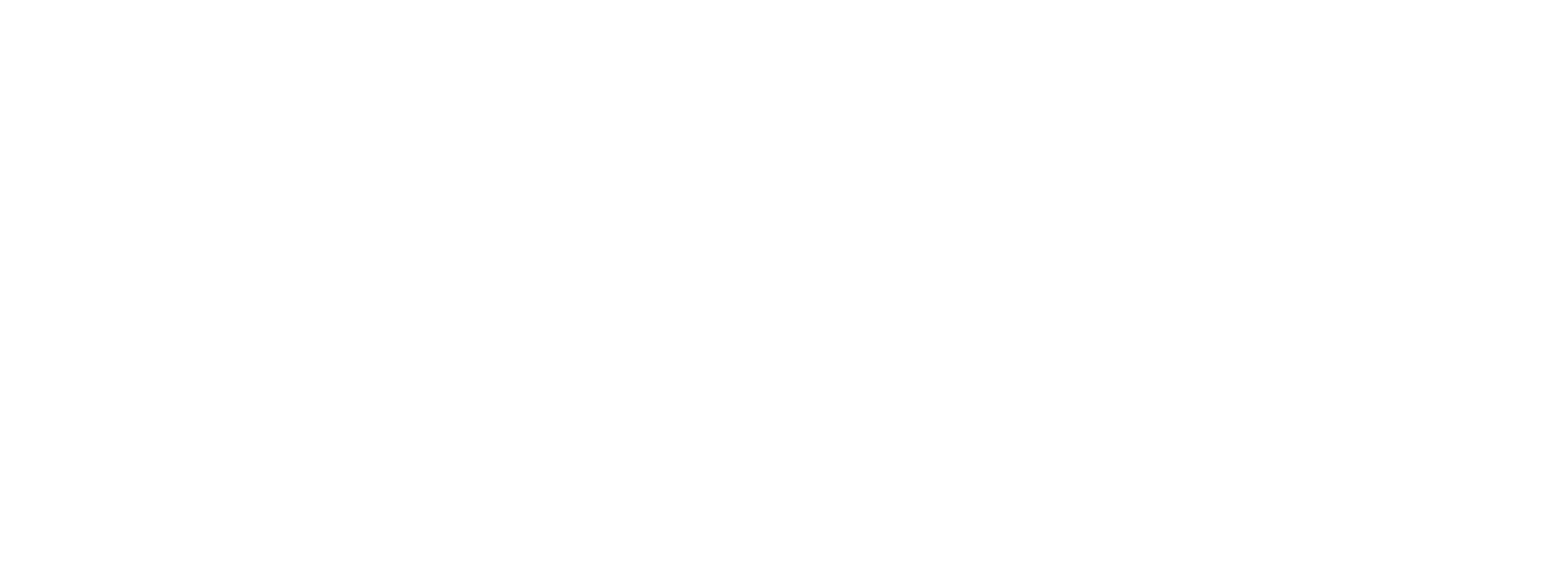
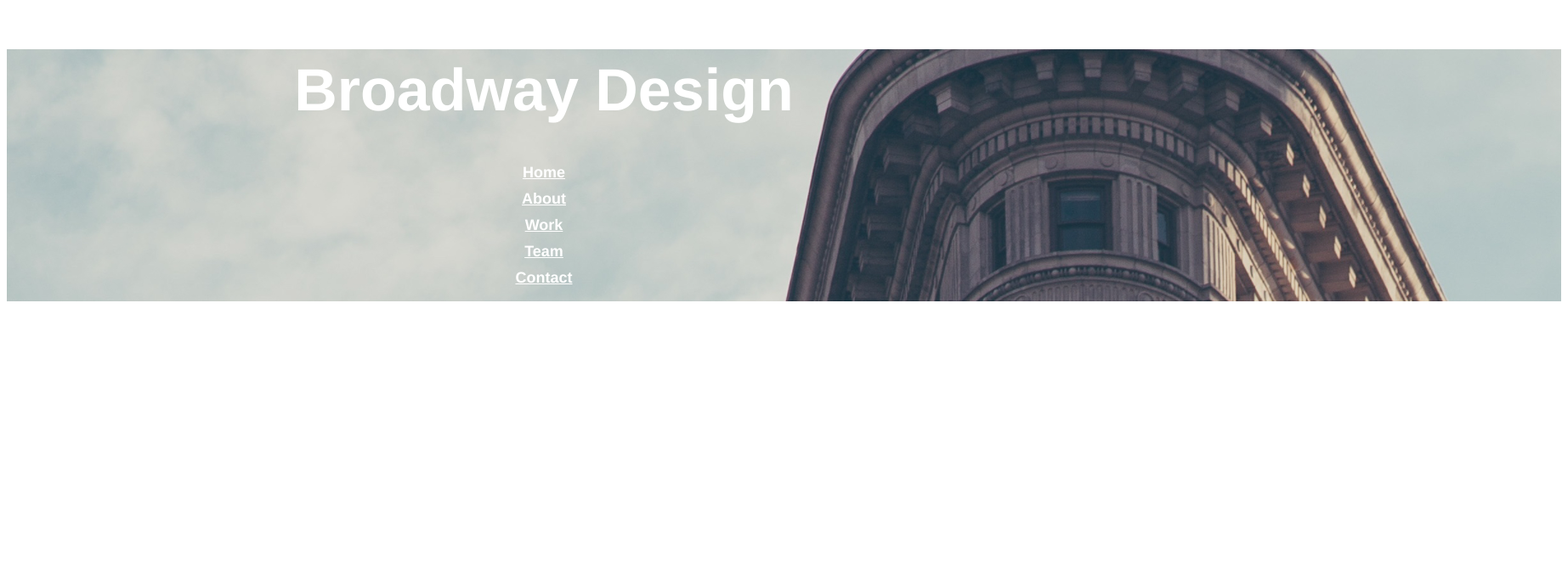
Before and after one commit to alysonalyson/broadway, a plain HTML site: page index.html in a window 1280 px wide. Shown: the whole page at 85% size, 1838 px wide, since content can reach past the window. Drawn offline with Linux system fonts and the light colour scheme.

Commit message:
added header content

```diff
--- a/index.html
+++ b/index.html
@@ -6,7 +6,13 @@
   </head>
   <body>
     <header>
-
+      <img src="resources/images/flatiron.png" alt="A view of the Flatiron building in New York">
+      <h1>Broadway Design</h1>
+      <a href="">Home</a>
+      <a href="">About</a>
+      <a href="">Work</a>
+      <a href="">Team</a>
+      <a href="">Contact</a>
     </header>
   </body>
 </html>
--- a/resources/css/style.css
+++ b/resources/css/style.css
@@ -4,6 +4,22 @@ html {
 }
 
 header {
+  padding-top: 50px;
   color: white;
-  background-image: url("resources/images/flatiron.png");
+  font-weight: bold;
 }
+
+h1 {
+  font-size: 70px;
+  position: relative;
+  top: -340px;
+}
+
+header a {
+  font-size: 18px;
+  position: relative;
+  top: -340px;
+  display: block;
+  margin-bottom: 10px;
+  color: white;
+}
```
